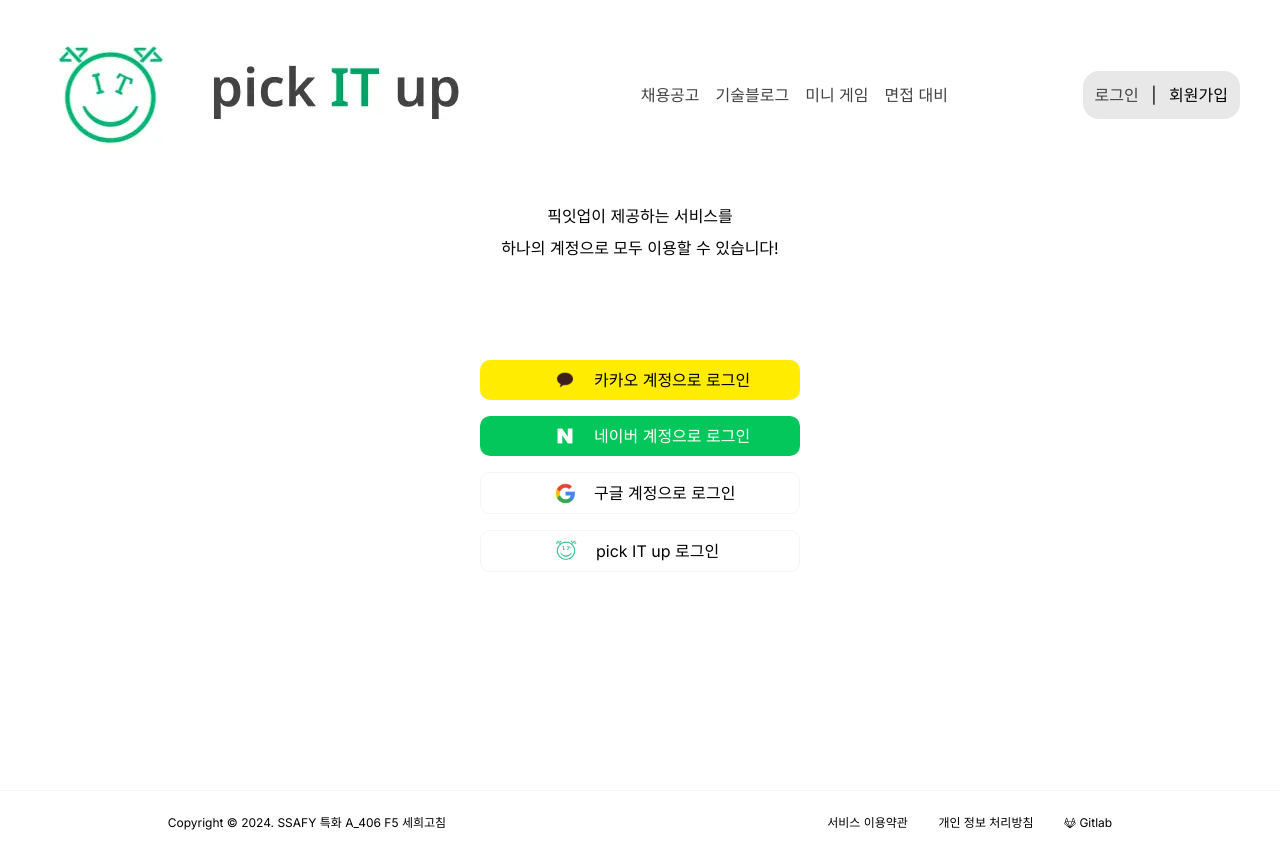
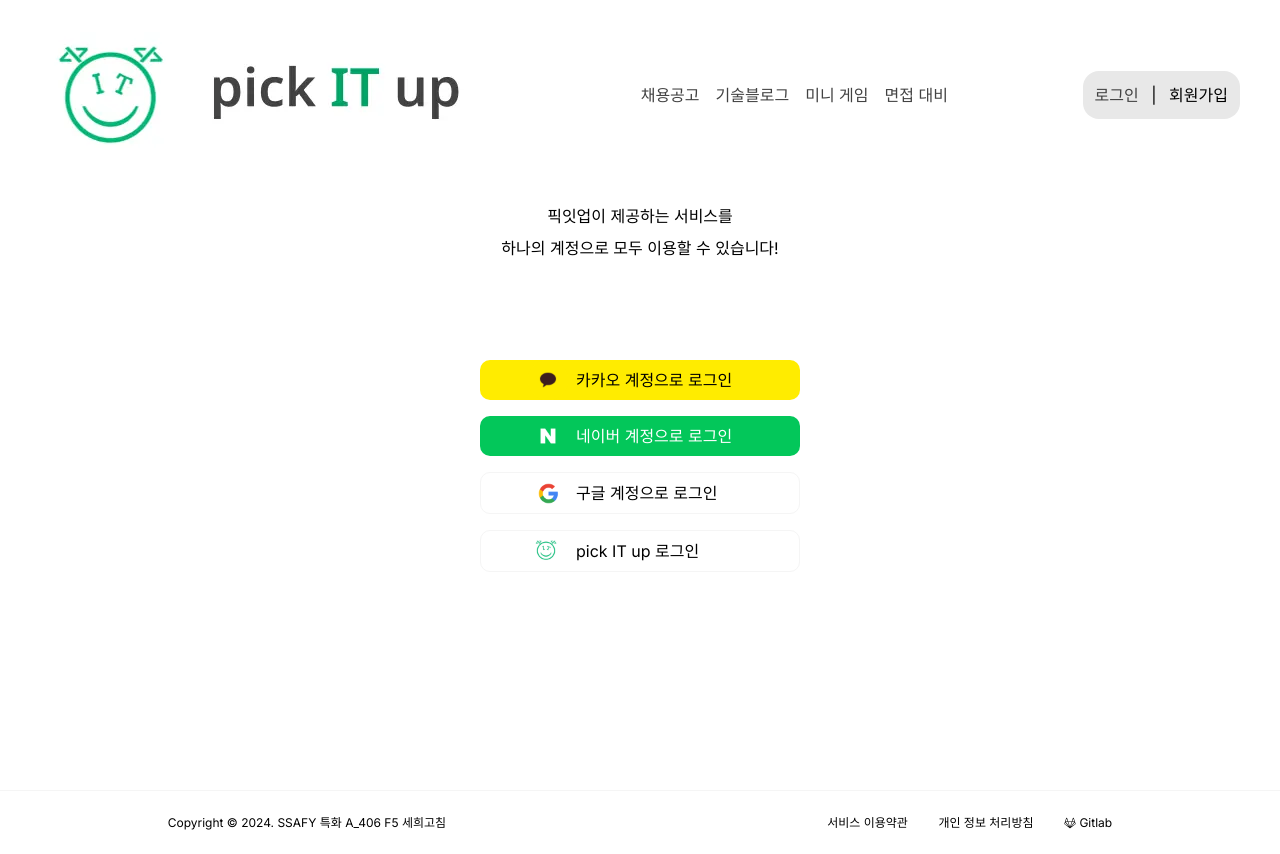
Before and after one commit to yhc-key/pickITup, a Next.js app in the folder frontend/: page /login in a window 1280 px wide. Built offline with nearby package versions, Linux system fonts and the light colour scheme.

Commit message:
📝Docs :  [login/page.tsx] arranged the social login text

```diff
--- a/frontend/src/app/login/page.tsx
+++ b/frontend/src/app/login/page.tsx
@@ -14,13 +14,13 @@ export default function Login(){
                 <div className="w-full h-[5vh]"></div>
                 <div className="w-full h-[5vh]"></div>
                 <div className="w-full h-[5vh] py-5 my-4 flex items-center justify-start rounded-[10px] bg-[#FFEC00] whitespace-pre">
-                    <Image src="/images/kakaoLogo.png" width={40} height={40} alt="kakaoLogo" className="ml-[65px]" />  카카오 계정으로 로그인</div>
+                    <Image src="/images/kakaoLogo.png" width={40} height={40} alt="kakaoLogo" className="absolute left-[15%]" /><div className='absolute left-[30%]'>카카오 계정으로 로그인</div></div>
                 <div className="w-full h-[5vh] py-5 my-4 flex items-center justify-start rounded-[10px] text-white bg-[#03C75A] whitespace-pre">
-                    <Image src="/images/naverLogo.png" width={40} height={40} alt="naverLogo" className="ml-[65px]" />  네이버 계정으로 로그인</div>
+                    <Image src="/images/naverLogo.png" width={40} height={40} alt="naverLogo" className="absolute left-[15%]" /><div className='absolute left-[30%]'>네이버 계정으로 로그인</div></div>
                 <div className="w-full h-[5vh] py-5 my-4 flex items-center justify-start rounded-[10px] border border-[#f5f5f5] whitespace-pre">
-                    <Image src="/images/googleLogo.png" width={21} height={21} alt="googleLogo" className="ml-[74px]" />    구글 계정으로 로그인</div>
+                    <Image src="/images/googleLogo.png" width={21} height={21} alt="googleLogo" className="absolute left-[18%]" /><div className='absolute left-[30%]'>구글 계정으로 로그인</div></div>
                 <div className="w-full h-[5vh] py-5 my-4 flex items-center justify-start rounded-[10px] border border-[#f5f5f5] whitespace-pre">
-                    <Image src="/images/pickItupLogo.png" width={24} height={21.84} alt="pickITupLogo" className="ml-[73px]" />    pick IT up 로그인</div>
+                    <Image src="/images/pickItupLogo.png" width={24} height={21.84} alt="pickITupLogo" className="absolute left-[17%]"/><div className='absolute left-[30%]'>pick IT up 로그인</div></div>
             </div>
         </div>
     )
```
